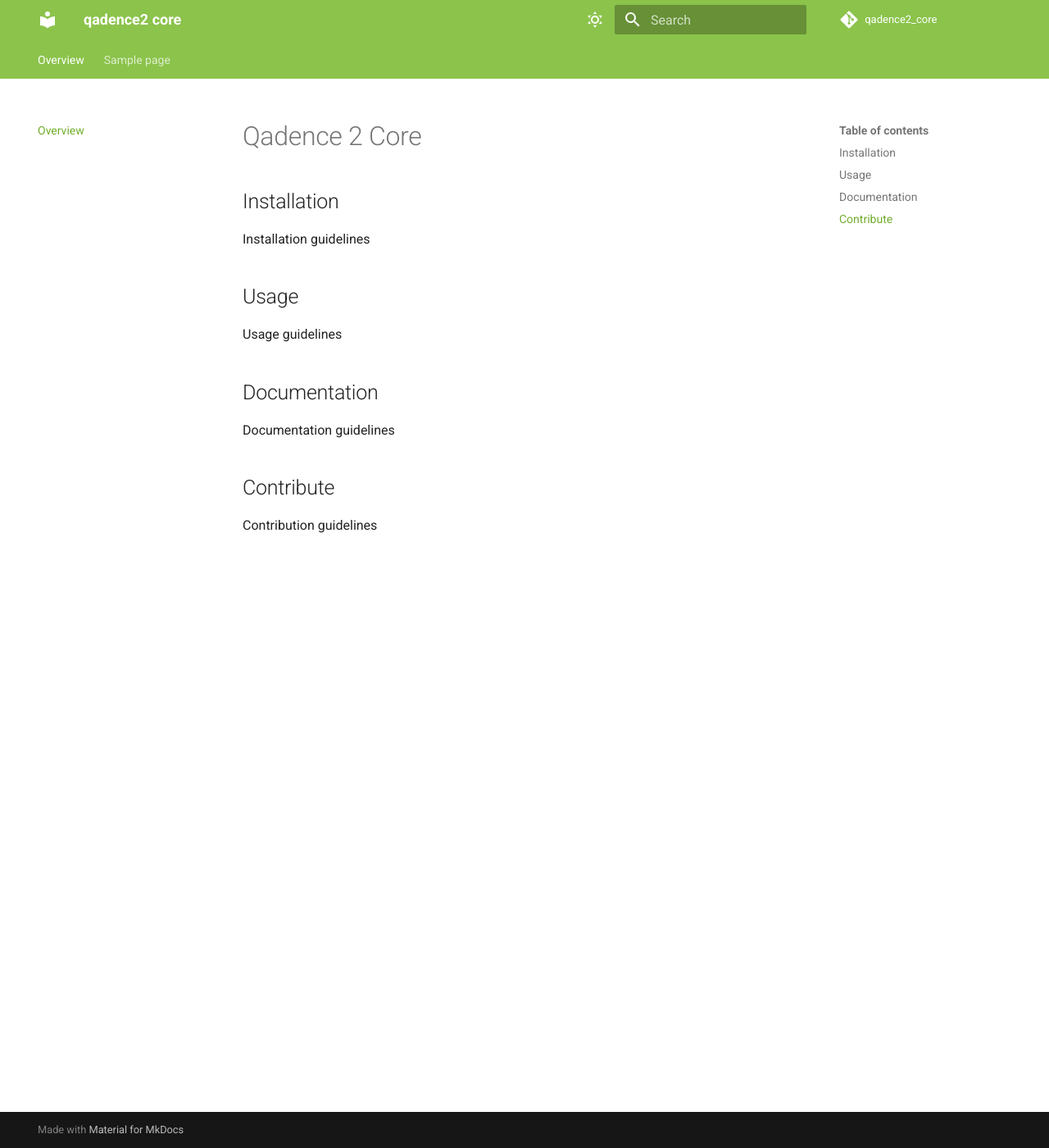
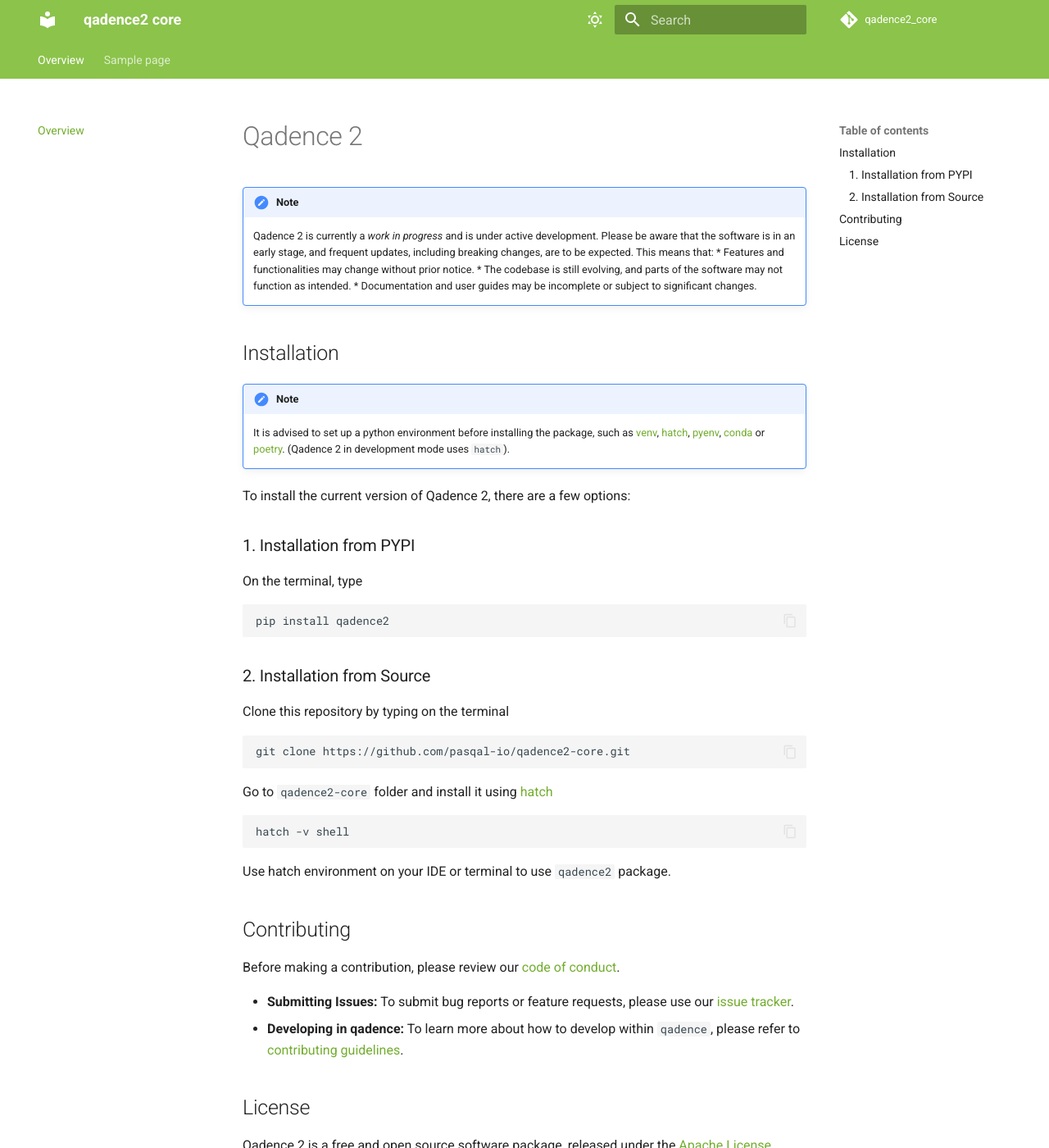
Before and after one commit to pasqal-io/qadence2-core, an MkDocs documentation site: the page built from docs/index.md, in a window 1280 px wide and 1400 px high. Shown: the whole window at 82% size. Built offline with MkDocs 1.6.1 and Material for MkDocs 9.7.7, drawn with Linux system fonts in a browser that asks for light colours; the version menu is left out; some of the changed text lies outside the part shown.

Commit message:
add first docs pages

````diff
--- a/docs/index.md
+++ b/docs/index.md
@@ -1,14 +1,53 @@
-# Qadence 2 Core
+# Qadence 2
+
+!!! note
+    Qadence 2 is currently a *work in progress* and is under active development. Please be aware that the software is in an early stage, and frequent updates, including breaking changes, are to be expected. This means that:
+    * Features and functionalities may change without prior notice.
+    * The codebase is still evolving, and parts of the software may not function as intended.
+    * Documentation and user guides may be incomplete or subject to significant changes.
+
 
 ## Installation
-Installation guidelines
 
-## Usage
-Usage guidelines
+!!! note
+    It is advised to set up a python environment before installing the package, such as [venv](https://docs.python.org/3/library/venv.html#creating-virtual-environments), [hatch](https://hatch.pypa.io/latest/), [pyenv](https://github.com/pyenv/pyenv), [conda](https://docs.conda.io/projects/conda/en/latest/user-guide/install/index.html) or [poetry](https://python-poetry.org/). (Qadence 2 in development mode uses `hatch`).
 
-## Documentation
-Documentation guidelines
+To install the current version of Qadence 2, there are a few options:
 
-## Contribute
+### 1. Installation from PYPI
 
-Contribution guidelines
+On the terminal, type
+
+```bash
+pip install qadence2
+```
+
+### 2. Installation from Source
+
+Clone this repository by typing on the terminal
+
+```bash
+git clone https://github.com/pasqal-io/qadence2-core.git
+```
+
+Go to `qadence2-core` folder and install it using [hatch](https://hatch.pypa.io/latest/)
+
+```bash
+hatch -v shell
+```
+
+Use hatch environment on your IDE or terminal to use `qadence2` package.
+
+
+## Contributing
+
+Before making a contribution, please review our [code of conduct](docs/getting_started/CODE_OF_CONDUCT.md).
+
+- **Submitting Issues:** To submit bug reports or feature requests, please use our [issue tracker](https://github.com/pasqal-io/qadence2-core/issues).
+- **Developing in qadence:** To learn more about how to develop within `qadence`, please refer to [contributing guidelines](docs/getting_started/CONTRIBUTING.md).
+
+
+
+## License
+
+Qadence 2 is a free and open source software package, released under the [Apache License, Version 2.0](docs/getting_started/LICENSE.md).
--- a/mkdocs.yml
+++ b/mkdocs.yml
@@ -4,7 +4,7 @@
 
 nav:
   - Overview: index.md
-  - Sample page: sample_page.md
+  - Sample page: getting_started_example.md
 
 theme:
   name: material
--- a/pyproject.toml
+++ b/pyproject.toml
@@ -29,7 +29,7 @@
 dependencies = [
   "qadence2-ir~=0.1",
   # "qadence2-expressions~=0.1",
-  "qadence2-expressions@git+https://github.com/pasqal-io/qadence2-expressions.git@km/new-expression-model",
+  "qadence2-expressions@git+https://github.com/pasqal-io/qadence2-expressions.git",
   "pyqtorch~=1.3",
   "qadence2_platforms@git+https://github.com/pasqal-io/wip-qadence2-platforms.git@em/backends"
 ]
````
Also changed, not shown: docs/getting_started_example.md (added, +53 -0 lines), docs/sample_page.md (deleted, +0 -8 lines), .gitmodules, 2 other files.
